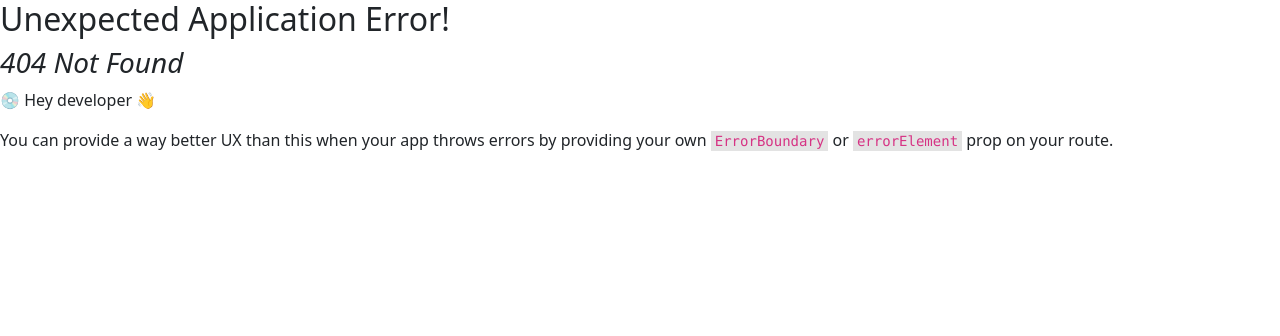
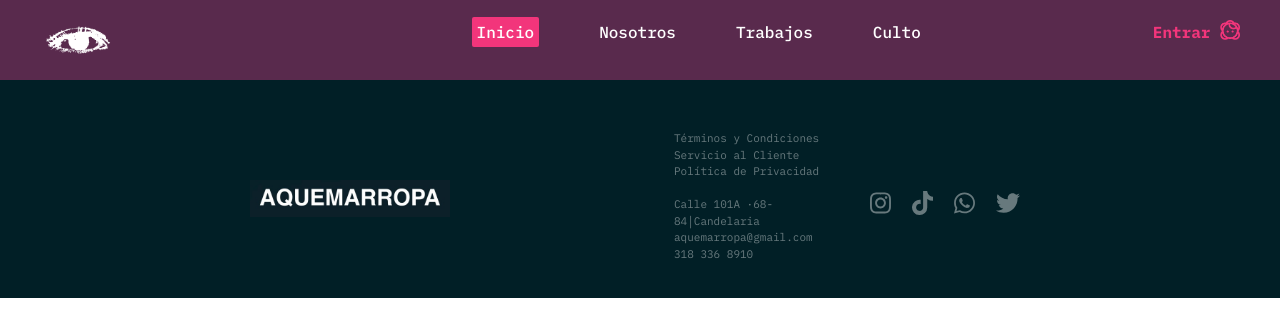
Before and after one commit to EGO58/aquemarropa, a React (Create React App) app: page /cultop in a window 1280 px wide. Before the commit this address had no page. Shown: the top 336 px of the page. Built offline with nearby package versions, Linux system fonts and the light colour scheme.

Commit message:
Vinculación de Menú a las páginas

```diff
--- a/src/componentes/Cabezote.js
+++ b/src/componentes/Cabezote.js
@@ -14,16 +14,16 @@ function Cabezote() {
                 <div className="menu">
 
                     <ul>
-                        <li className='seleccionado'><a href="#inicio">Inicio</a></li>
+                        <li className='seleccionado'><a href={`/`}>Inicio</a></li>
                         <li><a href={`/nosotros`}>Nosotros</a></li>
-                        <li><a href="#trabajos">Trabajos</a></li>
-                        <li><a href="#culto">Culto</a></li>
+                        <li><a href= {`/trabajos`}>Trabajos</a></li>
+                        <li><a href={`/culto`}>Culto</a></li>
                     </ul>
                 </div>
 
                 <div className='loginmenu'>
                 <ul>
-                  <a href="#perfil"> Entrar </a>
+                  <a href={`/perfil`}> Entrar </a>
                   <img src={iconologin} alt="icono de login"/>
                 </ul>
 
--- a/src/componentes/cultop.js
+++ b/src/componentes/cultop.js
@@ -1,6 +1,6 @@
-import './App.css';
-import Cabezote from './componentes/Cabezote';
-import Footer from './componentes/Footer';
+import '../App.css';
+import Cabezote from './Cabezote';
+import Footer from './Footer';
 
 
 function cultop() {
```
Also changed, not shown: src/componentes/perfil.js (+4 -4 lines), src/componentes/trabajos.js (+4 -4 lines), src/index.js (+19 -1 lines).
